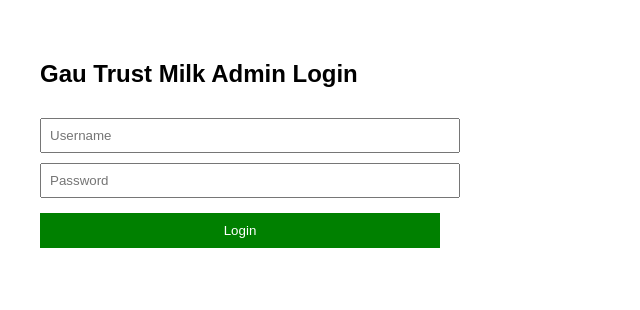
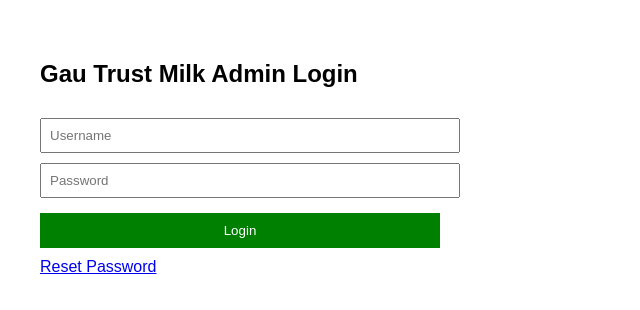
Before and after one commit to rudrajain95/gau-trust, a Next.js app: page /admin/login in a window 1280 px wide. Shown: the top 310 px of the page, without its empty margins (0-640 px from the left). Built offline with nearby package versions, Linux system fonts and the light colour scheme.

Commit message:
Add admin password reset support

```diff
--- a/app/admin/login/page.tsx
+++ b/app/admin/login/page.tsx
@@ -9,7 +9,9 @@ export default function LoginPage() {
   const router = useRouter();
 
   const handleLogin = () => {
-    if (username === "admin" && password === "GauTrust@123") {
+    const savedPass = localStorage.getItem("adminPass") || "GauTrust@123";
+
+if (username === "admin" && password === savedPass) {
   localStorage.setItem("adminLogged", "true");
   router.push("/admin");
 } else {
@@ -49,6 +51,11 @@ export default function LoginPage() {
       >
         Login
       </button>
+
+<p style={{ marginTop: 10 }}>
+  <a href="/admin/login/reset">Reset Password</a>
+</p>
+
 </div>
   );
 }
```
Lines whose indentation alone changed are shown as unchanged.
